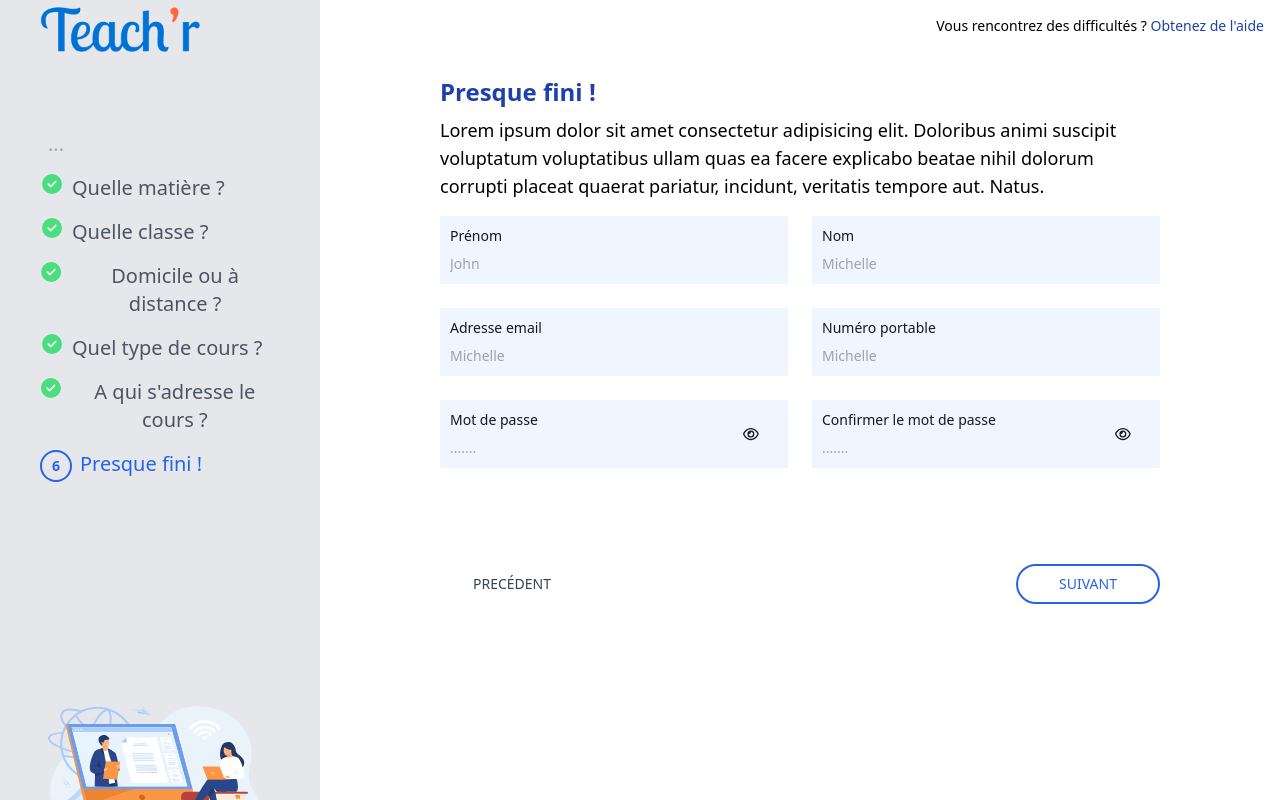
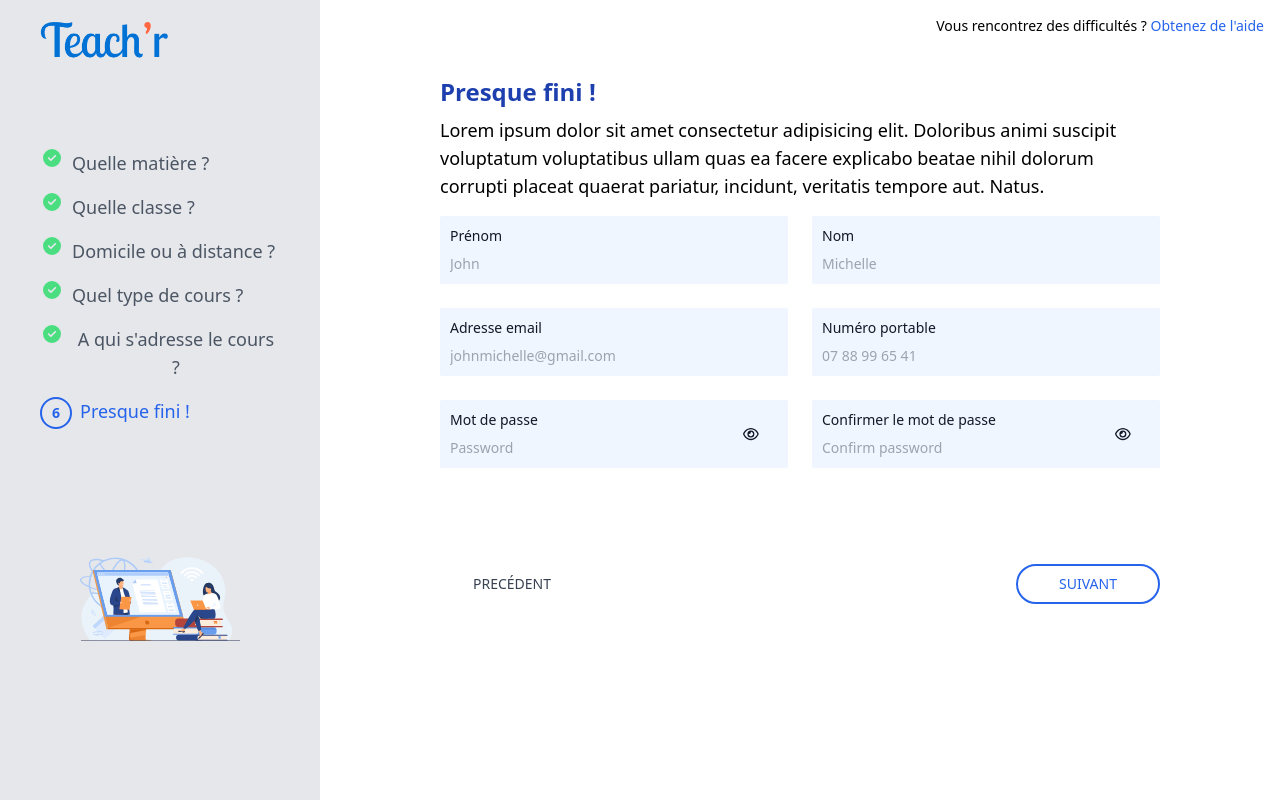
Before and after one commit to Salihou-Abdoulaye/teacher_test, a React (Create React App) app: page / in a window 1280 px wide. Built offline with nearby package versions, Linux system fonts and the light colour scheme; no server answers.

Commit message:
commentaire du code niveau 4

```diff
--- a/src/components/Formulaire.js
+++ b/src/components/Formulaire.js
@@ -7,11 +7,13 @@ import { faEye, faEyeSlash } from "@fortawesome/free-regular-svg-icons";
 import { FontAwesomeIcon } from "@fortawesome/react-fontawesome";
 
 const Formulaire = () => {
+  //cette variable contient le regex de verification du numéro de téléphone
   const phoneRegExp =
     /^((\\+[1-9]{1,4}[ \\-]*)|(\\([0-9]{2,3}\\)[ \\-]*)|([0-9]{2,4})[ \\-]*)*?[0-9]{3,4}?[ \\-]*[0-9]{3,4}?$/;
-  //const phoneRegInter = /^\+(?:[0-9] ?){6,14}[0-9]$/
+  //cette variable contient le regex de verification du mot de passe
   const passwordRegex =
     /^(?=.*\d{2,})(?=.*[$-/:-?{ -~!"^_`\[\]]{1,})(?=.*\w).{8,}$/;
+  //le shema de validation du formulaire
   const validationSchema = Yup.object().shape({
     name: Yup.string()
       .required("Veuillez entrer votre prenom")
@@ -51,32 +53,35 @@ const Formulaire = () => {
   });
 
   const { errors } = formState;
-
+ //cette fonction permet d'envoyer les données dans mon console.log
   const onSubmit = (data) => {
     console.log(data);
     reset();
   };
-
+ //ce state permet d'afficher ou de cacher le mot de passe
   const [passwordShown, setPasswordShown] = useState(false);
+   //ce state permet d'afficher ou de cacher le confirme mot de passe
   const [passwordShown2, setPasswordShown2] = useState(false);
+  //cette fonction permet d'afficher ou de cacher le mot de passe
   const togglePasswordVisiblity = () => {
     setPasswordShown(passwordShown ? false : true);
   };
+  //cette fonction permet d'afficher ou de cacher le confirme mot de passe
   const togglePasswordVisiblity2 = () => {
     setPasswordShown2(passwordShown2 ? false : true);
   };
   return (
     <div className="md:w-3/4 h-screen">
-        <p className="text-sm m-4 text-right">
+        <p className="lg:text-sm text-xs m-4 text-right">
           Vous rencontrez des difficultés ?{" "}
-          <span className="text-sm text-right text-blue-800">
+          <span className="lg:text-sm text-right text-blue-600">
             Obtenez de l'aide
           </span>
         </p>
-    <div className="w-3/4 mt-10 h-screen mx-auto ">
+    <div className="w-3/4 lg:mt-10 h-screen mx-auto ">
       <div className="space-y-2 mb-4">
-        <h5 className="text-2xl text-blue-800 font-bold text-justify">Presque fini !</h5>
-        <p className="text-lg">
+        <h5 className="lg:text-2xl text-blue-800 font-bold text-justify">Presque fini !</h5>
+        <p className="lg:text-lg ">
           Lorem ipsum dolor sit amet consectetur adipisicing elit. Doloribus
           animi suscipit voluptatum voluptatibus ullam quas ea facere explicabo
           beatae nihil dolorum corrupti placeat quaerat pariatur, incidunt,
@@ -84,7 +89,6 @@ const Formulaire = () => {
         </p>
       </div>
       <form onSubmit={handleSubmit(onSubmit)}>
-
         <div className="grid gap-6 mb-6 lg:grid-cols-2">
           <div>
             <div className= {errors.name ?"bg-blue-50 border border-red-400 text-red-400 text-sm rounded-md w-full p-2.5 focus:outline-none focus:ring-0 focus:border-red-400 focus:border-1"
@@ -151,7 +155,7 @@ const Formulaire = () => {
                 className={errors.email? "bg-blue-50 text-red-400 text-sm focus:outline-none focus:ring-0 w-full focus:border-1":
                   "bg-blue-50 text-gray-900 text-sm focus:outline-none focus:ring-0 w-full focus:border-1"}
                 {...register("email")}
-                placeholder="Michelle"
+                placeholder="johnmichelle@gmail.com"
                 />
             </div>
             <small className=" text-red-400  ">
@@ -175,7 +179,7 @@ const Formulaire = () => {
                 className={errors.phone? "bg-blue-50 text-red-400 text-sm focus:outline-none focus:ring-0 w-full focus:border-1":
                   "bg-blue-50 text-gray-900 text-sm focus:outline-none focus:ring-0 w-full focus:border-1"}
                 {...register("phone")}
-                placeholder="Michelle"
+                placeholder="07 88 99 65 41"
                 />
             </div>
             <small className=" text-red-400  ">
@@ -200,7 +204,7 @@ const Formulaire = () => {
                     className={errors.password? "bg-blue-50 text-red-400 text-sm focus:outline-none focus:ring-0 w-full focus:border-1":
                     "bg-blue-50 text-gray-900 text-sm focus:outline-none focus:ring-0 w-full focus:border-1"}
                     {...register("password")}
-                    placeholder="......."
+                    placeholder="Password"
                     />
                 </div>
                 <div className="m-auto">
@@ -231,7 +235,7 @@ const Formulaire = () => {
                     className={errors.confirmPassword? "bg-blue-50 text-red-400 text-sm focus:outline-none focus:ring-0 w-full focus:border-1":
                     "bg-blue-50 text-gray-900 text-sm focus:outline-none focus:ring-0 w-full focus:border-1"}
                     {...register("confirmPassword")}
-                    placeholder="......."
+                    placeholder="Confirm password"
                     />
                 </div>
                 <div className="m-auto">
@@ -250,8 +254,8 @@ const Formulaire = () => {
           <div class="flex space-x-2 justify-center">
             <button
               type="button"
-              onClick={reset}
-              className=" translate-y-4 md:text-sm text-xs text-gray-700 font-medium leading-tight uppercase hover:text-blue-700  focus:outline-none focus:ring-0 active:text-blue-800 transition duration-150 ease-in-out w-36 w-24"
+              onClick={() => reset()}
+              className=" translate-y-4 md:text-sm text-xs text-gray-700 font-medium leading-tight uppercase hover:text-blue-700  focus:outline-none focus:ring-0 active:text-blue-800 transition duration-150 ease-in-out md:w-36 w-24"
             >
               Precédent
             </button>
--- a/src/components/Layout.js
+++ b/src/components/Layout.js
@@ -11,28 +11,15 @@ import Formulaire from "./Formulaire";
 //Layout le composant principal
 const Layout = () => {
 
-  //Le useSate qui permet de stocker la valeur entrer dans le input de la barre de recherche
-  const [matiere, setMatiere] = useState("");
-  //à partir de ce useState on stocke les données recupere de l'api
-  const [data, setData] = useState([])
-
-  //à partir de ce useEffect on a récuperer les données de l'api
-  useEffect(() => {
-    axios.get('https://www.data.gouv.fr/api/1/users').then((res)=>setData(res.data.data))
-}, []);
-
-
   return (
     <div className="flex md:overflow-hidden box-border">
       {/* cette div constitue la div de gauche dans laquelle est repertorier les étapes de l'application */}
       <div className="w-1/4 bg-gray-200 h-screen hidden md:block text-md xl:text-xl lg:overflow-hidden">
-        <div className="mb-4 mx-10 ">
-          <img src={logo} alt="logo" className="xl:w-40 w-32" />
+        <div className="mt-4 mx-10 ">
+          <img src={logo} alt="logo" className=" w-32" />
         </div>
-        <div className="mx-12 mt-16 text-gray-400">...</div>
-        <div className="mt-4 mx-auto space-y-4 text-blue-600 text-bold ">
+        <div className=" mt-20 mx-auto lg:text-lg text-sm   space-y-4 text-blue-600 text-bold ">
           <div className="flex space-x-2 text-center w-3/4 mx-auto ">
-
             <FontAwesomeIcon
               icon={faCircleCheck}
               className="w-6 text-green-400"
@@ -84,10 +71,11 @@ const Layout = () => {
           <img
             src={image_layout}
             alt=""
-            className="xl:w-56 w-40 mt-56 mx-auto"
+            className=" w-40 mt-32 mx-auto"
           />
         </div>
       </div>
+      {/* Appel du composant formulaire */}
         <Formulaire/>
     </div>
   );
```
